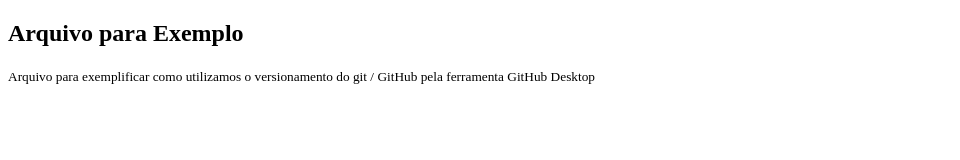
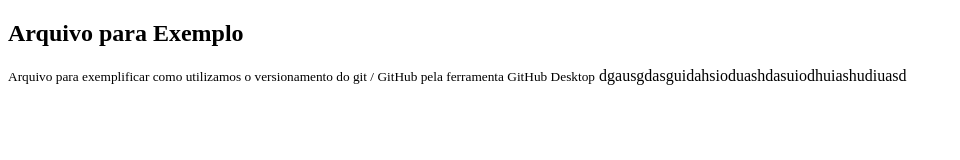
Before and after one commit to lpjunior/exem-repositorio, a plain HTML site: page index.html in a window 1280 px wide. Shown: the whole page, without its empty margins (0-960 px from the left). Drawn offline with Linux system fonts and the light colour scheme.

Commit message:
Update index.html

```diff
--- a/index.html
+++ b/index.html
@@ -9,6 +9,8 @@
             <div>
                 <h2>Arquivo para Exemplo</h2>
                 <small>Arquivo para exemplificar como utilizamos o versionamento do git / GitHub pela ferramenta GitHub Desktop</small>
+
+                dgausgdasguidahsioduashdasuiodhuiashudiuasd
             </div>
         </div>
     </body>
```
